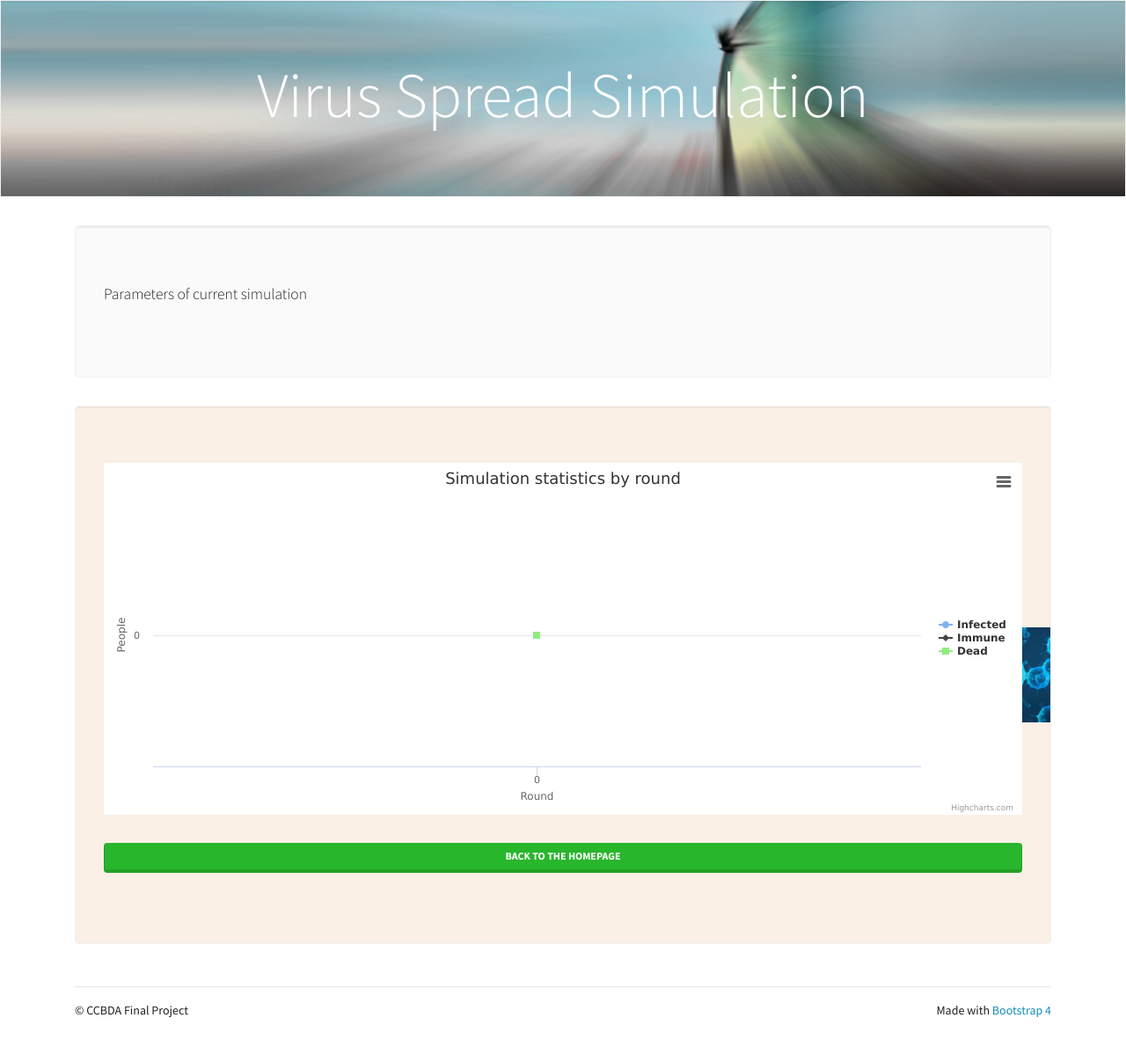
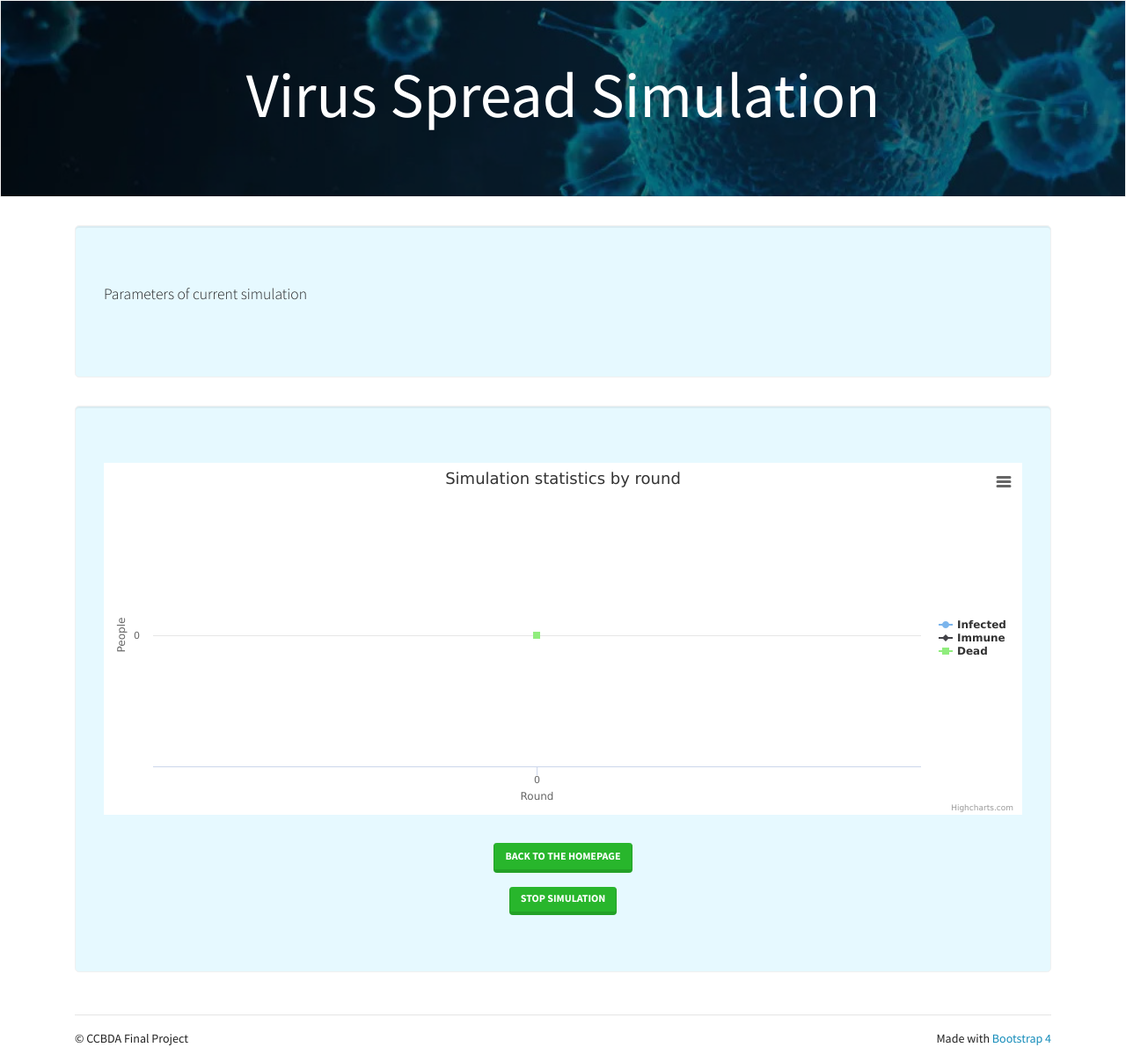
Before and after one commit to borysova/CCBDA-Frontend, a Django app: page /simulation/ in a window 1280 px wide. Shown: the part 57-1264 px from the top of the page at 88% size. Before the commit the page ends 1213 px from the top, so only its background shows below. Run offline with Django 3.2, Linux system fonts and the light colour scheme; some libraries are stand-ins or nearby versions.

Commit message:
design updated

```diff
--- a/ccbda/settings.py
+++ b/ccbda/settings.py
@@ -24,8 +24,7 @@ SECRET_KEY = ')ax^t(vhomtt9166)y5bss9pz&5s7&$v^+16f^90hw(&@m5wyb'
 
 # SECURITY WARNING: don't run with debug turned on in production!
 
-DEBUG = os.environ.get('DJANGO_DEBUG') == 'True'
-#DEBUG = os.environ['DEBUG'] == 'True'
+DEBUG = os.environ['DEBUG'] == 'True'
 from socket import gethostname, gethostbyname
 
 hostname = gethostname()
--- a/ccbda/urls.py
+++ b/ccbda/urls.py
@@ -15,8 +15,6 @@ Including another URLconf
 """
 from django.contrib import admin
 from django.urls import include, path
-from django.contrib.staticfiles.storage import staticfiles_storage
-from django.views.generic.base import RedirectView
 
 urlpatterns = [
     path('admin/', admin.site.urls),
--- a/form/templates/generic.html
+++ b/form/templates/generic.html
@@ -38,9 +38,9 @@
     </div>
 </nav>
 <main role="main">
-    <div class="jumbotron text-center" id="newstartup">
+    <div class="jumbotron text-center" id="jumbohome">
         <div class="container">
-            <h1 class="display-3">Virus Spread Simulation</h1>
+            <h1 id="test" class="display-3">Virus Spread Simulation</h1>
         </div>
     </div>
     <div class="container">
--- a/form/templates/simulation.html
+++ b/form/templates/simulation.html
@@ -2,21 +2,20 @@
 {% block contents %}
     <div class="row justify-content-md-center">
         <div class="col-sm-12">
-            <div class="jumbotron">
+            <div class="jumbotron" id="jumboparameters">
                 <p class="lead">Parameters of current simulation</p>
             </div>
-            <div class="jumbotron" id="jumbohome">
+            <div class="jumbotron" id="jumbograph">
                 <div class="row">
                     <div class="col-sm-12">
-
 
                         <figure class="highcharts-figure">
 
                             <div id="container"></div>
 
 	                    </figure>
-                        <p class="pt-3"><a class="btn btn-success d-flex justify-content-center" href="{% url 'form:home' %}">Back to the homepage</a></p>
-                        <!--<button type="button" type = "submit"  id="test-button">Refresh graphics.</button>-->
+                        <p class="pt-3 d-flex justify-content-center"><a class="btn btn-success" href="{% url 'form:home' %}">Back to the homepage</a></p>
+                        <div align="center"><button id="stop" type="submit" class="pt-1 btn btn-success">Stop simulation</button></div>
                         <!--<button type="button" type = "submit"  id="test-button2">Stop simulation.</button>-->
                     </div>
                 </div>
@@ -71,12 +70,10 @@
 
 
             });
-        });
+        }); */
 
 
-        /* Not implemented yet...
-
-        $("#test-button2").click(function(){
+        $("#stop").click(function(){
             var aux_data = {"command": "stop", "id":"arn:aws:ecs:eu-west-1:359072603960:task/default/f8c3148bf62a4dbda9718eefa0d2513f"}
 
             jQuery.ajax ({
@@ -91,7 +88,7 @@
 	            console.log(error);
 	        })
         });
-        */
+
 
 
         var infected = [[0,0]];
--- a/static/custom.css
+++ b/static/custom.css
@@ -1,5 +1,6 @@
-#newstartup {
-    background: url('startup-bg.png') no-repeat center center fixed;
+#jumbohome {
+    background: linear-gradient(0deg, rgba(0, 0, 0, 0.5), rgba(0, 0, 0, 0.5)),
+        url('virus.jpg') no-repeat center center fixed;
     -webkit-background-size: cover;
     -moz-background-size: cover;
     -o-background-size: cover;
@@ -7,13 +8,15 @@
     border-radius: 0;
 }
 
-#newstartup h1 {
+#jumbohome h1 {
     color: white;
+    font-weight: 400;
 }
 
-#jumbohome {
-    background: url('virus.jpg') no-repeat;
-    background-position: right;
-    background-size: 20%;
-    background-color: linen;
+#jumbograph {
+    background-color:rgb(230, 249, 255);
 }
+
+#jumboparameters {
+    background-color:rgb(230, 249, 255);
+}
```
Also changed, not shown: form/models.py (deleted, +0 -46 lines), form/templates/index.html (+6 -6 lines).
